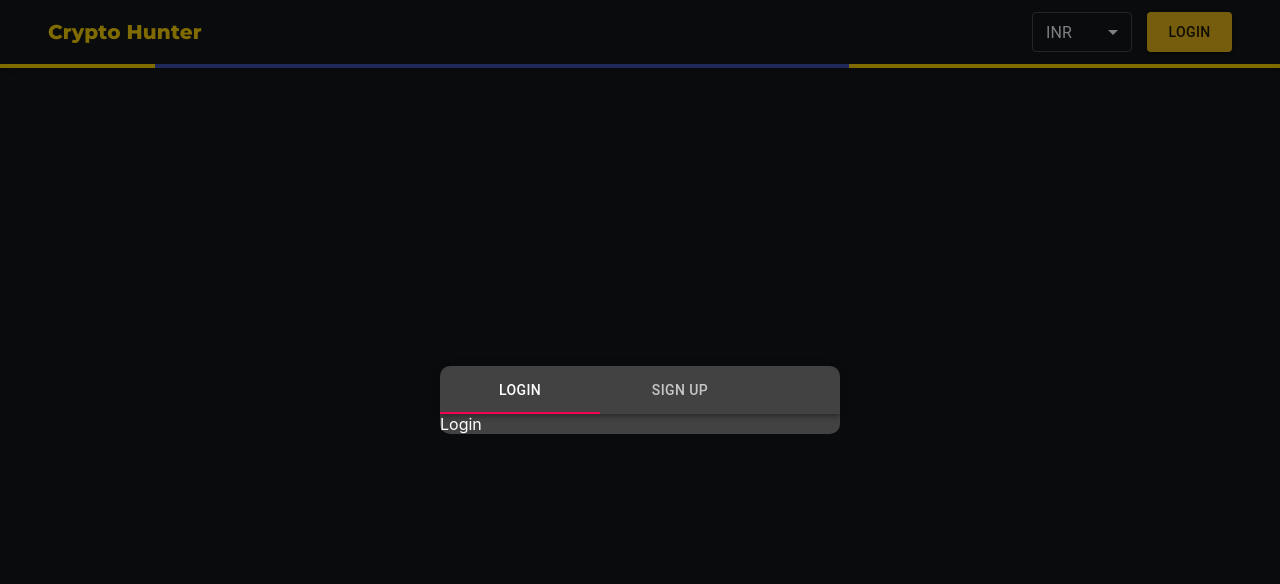
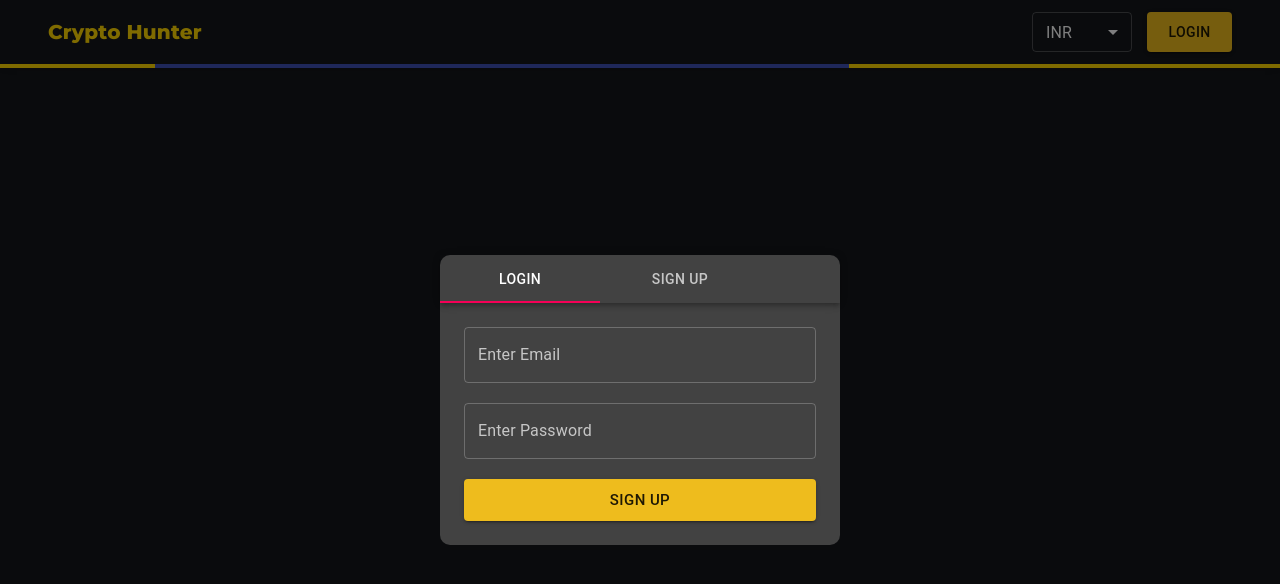
Before and after one commit to mcooper7649/react-crypto-hunter, a React (Create React App) app: page /coins/1 in a window 1280 px wide. Both pictures are taken after a click on the button "LOGIN". Shown: the top 584 px of the page. Built offline with nearby package versions, Linux system fonts and the light colour scheme; no server answers.

Commit message:
added signup logic for pw and alerting

```diff
--- a/src/App.js
+++ b/src/App.js
@@ -1,15 +1,16 @@
-import { makeStyles } from "@material-ui/core";
-import Homepage from "./Pages/HomePage";
-import "./App.css";
-import { BrowserRouter, Route } from "react-router-dom";
-import CoinPage from "./Pages/CoinPage";
-import Header from "./components/Header";
+import { makeStyles } from '@material-ui/core';
+import Homepage from './Pages/HomePage';
+import './App.css';
+import { BrowserRouter, Route } from 'react-router-dom';
+import CoinPage from './Pages/CoinPage';
+import Header from './components/Header';
+import Alert from './components/Alert';
 
 const useStyles = makeStyles(() => ({
   App: {
-    backgroundColor: "#14161a",
-    color: "white",
-    minHeight: "100vh",
+    backgroundColor: '#14161a',
+    color: 'white',
+    minHeight: '100vh',
   },
 }));
 
@@ -23,6 +24,7 @@ function App() {
         <Route path="/" component={Homepage} exact />
         <Route path="/coins/:id" component={CoinPage} exact />
       </div>
+      <Alert />
     </BrowserRouter>
   );
 }
--- a/src/CryptoContext.js
+++ b/src/CryptoContext.js
@@ -9,6 +9,11 @@ const CryptoContext = ({ children }) => {
   const [coins, setCoins] = useState([]);
   const [loading, setLoading] = useState(false);
   const [user, setUser] = useState(null);
+  const [alert, setAlert] = useState({
+    open: false,
+    message: '',
+    type: 'success',
+  });
 
   const fetchCoins = async () => {
     setLoading(true);
@@ -28,7 +33,9 @@ const CryptoContext = ({ children }) => {
   }, [currency]);
 
   return (
-    <Crypto.Provider value={{ currency, setCurrency, symbol, coins, loading }}>
+    <Crypto.Provider
+      value={{ currency, setCurrency, symbol, coins, loading, alert, setAlert }}
+    >
       {children}
     </Crypto.Provider>
   );
--- /dev/null
+++ b/src/components/Alert.js
@@ -0,0 +1,35 @@
+// Snack Component - https://material-ui.com/components/snackbars/
+import { Snackbar } from '@material-ui/core';
+import MuiAlert from '@material-ui/lab/Alert';
+import { CryptoState } from '../CryptoContext';
+
+const Alert = () => {
+  const { alert, setAlert } = CryptoState();
+
+  const handleCloseAlert = (event, reason) => {
+    if (reason === 'clickaway') {
+      return;
+    }
+
+    setAlert({ open: false });
+  };
+
+  return (
+    <Snackbar
+      open={alert.open}
+      autoHideDuration={3000}
+      onClose={handleCloseAlert}
+    >
+      <MuiAlert
+        onClose={handleCloseAlert}
+        elevation={10}
+        variant="filled"
+        severity={alert.type}
+      >
+        {alert.message}
+      </MuiAlert>
+    </Snackbar>
+  );
+};
+
+export default Alert;
--- a/src/components/Authentication/Login.js
+++ b/src/components/Authentication/Login.js
@@ -1,7 +1,44 @@
-import React from 'react';
+import React, { useState } from 'react';
+import { Box, Button, TextField } from '@material-ui/core';
 
-const Login = (props) => {
-  return <div>Login</div>;
+const Login = ({ handleClose }) => {
+  const [email, setEmail] = useState('');
+  const [password, setPassword] = useState('');
+
+  const handleSubmit = () => {};
+
+  return (
+    <Box
+      p={3}
+      style={{ display: 'flex', flexDirection: 'column', gap: '20px' }}
+    >
+      <TextField
+        variant="outlined"
+        type="email"
+        label="Enter Email"
+        value={email}
+        onChange={(e) => setEmail(e.target.value)}
+        fullWidth
+      ></TextField>
+      <TextField
+        variant="outlined"
+        type="password"
+        label="Enter Password"
+        value={password}
+        onChange={(e) => setPassword(e.target.value)}
+        fullWidth
+      ></TextField>
+
+      <Button
+        variant="contained"
+        size="large"
+        style={{ backgroundColor: '#EEBC1D' }}
+        onClick={handleSubmit}
+      >
+        Sign Up
+      </Button>
+    </Box>
+  );
 };
 
 export default Login;
--- a/src/components/Authentication/SignUp.js
+++ b/src/components/Authentication/SignUp.js
@@ -1,10 +1,24 @@
 import React, { useState } from 'react';
-import { Box, TextField } from '@material-ui/core';
+import { Box, Button, TextField } from '@material-ui/core';
+import { CryptoState } from '../../CryptoContext';
 
-const SignUp = (props) => {
+const SignUp = ({ handleClose }) => {
   const [email, setEmail] = useState('');
   const [password, setPassword] = useState('');
   const [confirmPassword, setConfirmPassword] = useState('');
+  const { setAlert } = CryptoState();
+
+  const handleSubmit = () => {
+    if (password !== confirmPassword) {
+      setAlert({
+        open: true,
+        message: 'Passwords do not match',
+        type: 'error',
+      });
+      return;
+    }
+  };
+
   return (
     <Box
       p={3}
@@ -34,6 +48,14 @@ const SignUp = (props) => {
         onChange={(e) => setConfirmPassword(e.target.value)}
         fullWidth
       ></TextField>
+      <Button
+        variant="contained"
+        size="large"
+        style={{ backgroundColor: '#EEBC1D' }}
+        onClick={handleSubmit}
+      >
+        Sign Up
+      </Button>
     </Box>
   );
 };
```
